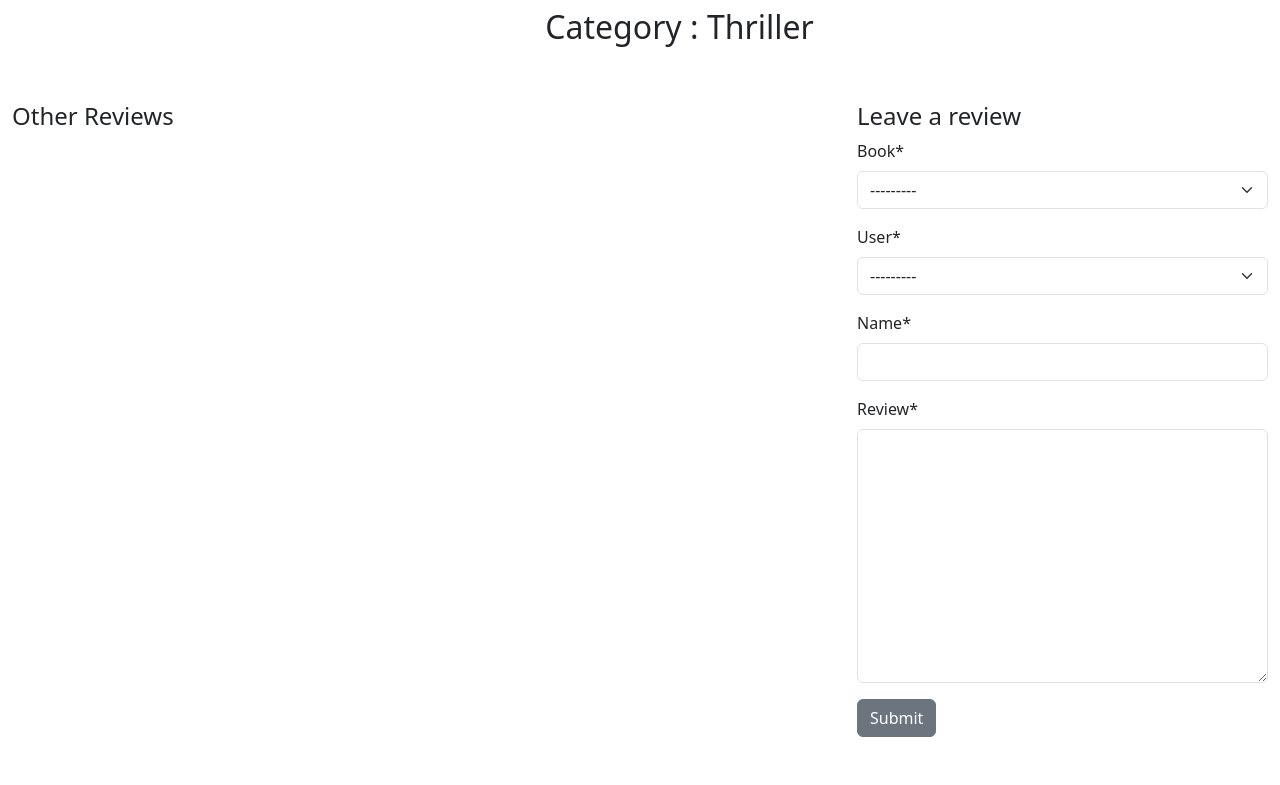
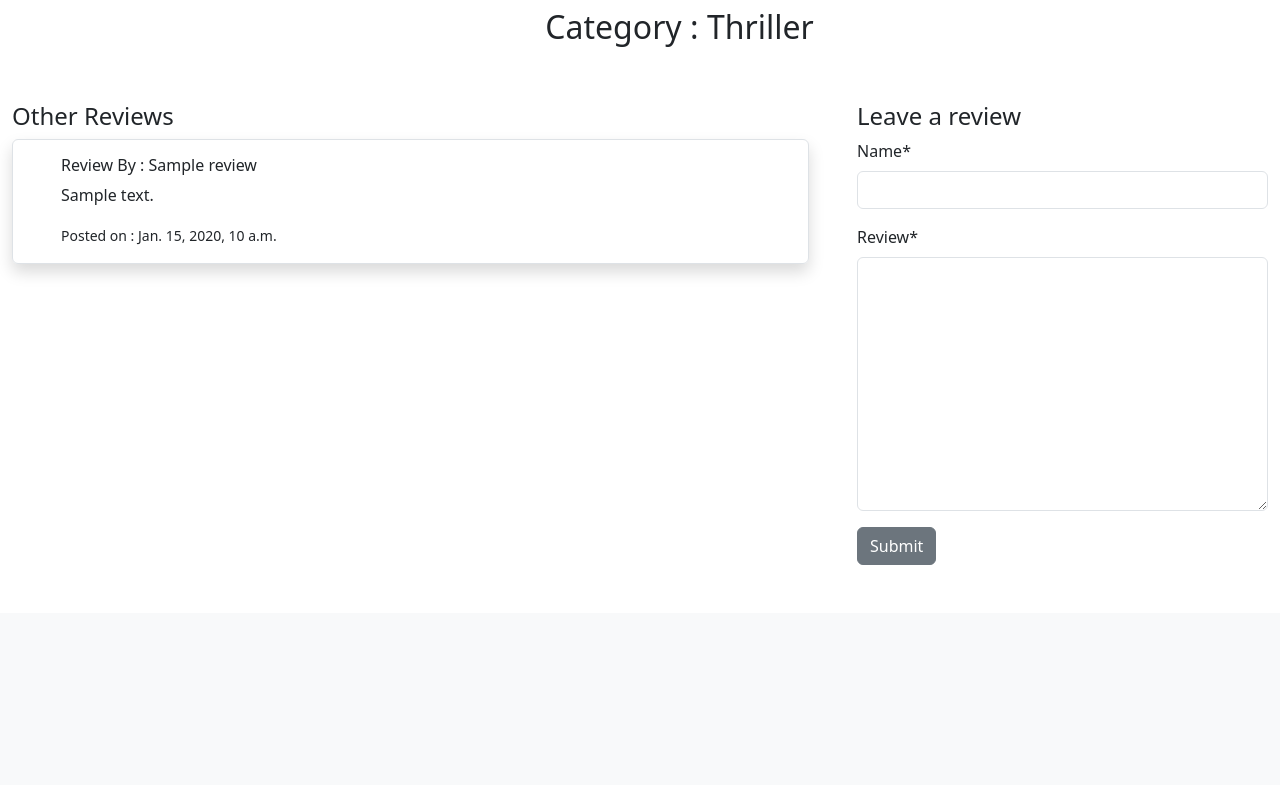
Before and after one commit to minhazul-ashim/django-lib-management, a Django app: page /book/1/ in a window 1280 px wide. Shown: the part 301-1086 px from the top of the page. After the commit the page ends 866 px from the top, so only its background shows below. Run offline with Django 5.2, Linux system fonts and the light colour scheme; data comes from the database, SQL or seed files in the repository; tables that the repository leaves empty hold one stand-in row (values such as "Sample post"); some libraries are stand-ins or nearby versions.

Commit message:
added something more

```diff
--- a/book/templates/bookDetail.html
+++ b/book/templates/bookDetail.html
@@ -23,11 +23,11 @@
         <div class=" flex-grow-1">
             <h4>Other Reviews</h4>
             <div class="me-5">
-                {% for comment in comments %}
+                {% for review in reviews %}
                 <div class="border rounded shadow px-5 py-3 my-2">
-                    <h6>Comment By : {{comment.name}}</h6>
-                    <p>{{comment.comment}}</p>
-                    <small>Commented on : {{comment.createdAt}}</small>
+                    <h6>Review By : {{review.name}}</h6>
+                    <p>{{review.review}}</p>
+                    <small>Posted on : {{review.createdAt}}</small>
                 </div>
             {% endfor %}
             </div>
--- a/review/forms.py
+++ b/review/forms.py
@@ -4,11 +4,12 @@
 class ReviewForm(forms.ModelForm) :
     class Meta :
         model = models.Review;
-        fields = "__all__"
+        fields = ['name', 'review']
         widgets = {
             "review": forms.Textarea(attrs={"row": 3})
         }
 
         def __init__(self, *args, **kwargs):
             super().__init__(*args, **kwargs)
-            self.fields['book'] = forms.ModelChoiceField(queryset=models.Booko.objects.all())
+            # self.fields['book'] = forms.ModelChoiceField(queryset=models.Booko.objects.all())
+            # self.account = kwargs.pop('account')
```
